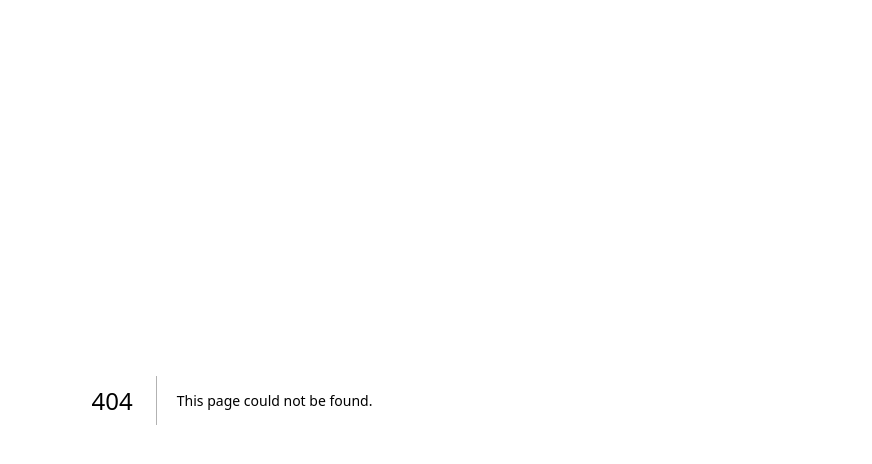
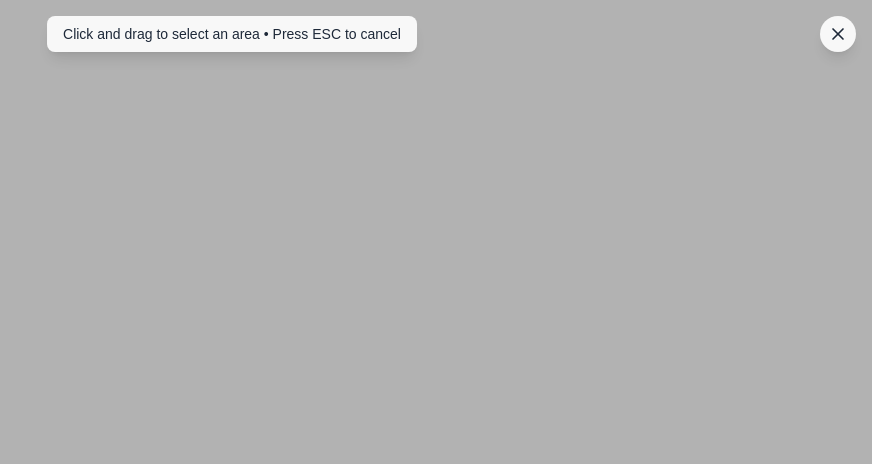
Before and after one commit to chene0/plutodesk, a Next.js app in the folder frontend/: page /tauri/overlay/screenshot in a window 1280 px wide. Before the commit this address had no page. Shown: the top 464 px of the page, without its empty margins (408-1280 px from the left). Built offline with nearby package versions, Linux system fonts and the light colour scheme.

Commit message:
implement working toggle for screenshot overlay

```diff
--- a/frontend/package.json
+++ b/frontend/package.json
@@ -17,6 +17,7 @@
     "@tauri-apps/plugin-http": "^2.4.4",
     "cors": "^2.8.5",
     "jest-environment-jsdom": "^30.0.5",
+    "lucide-react": "^0.539.0",
     "next": "15.3.3",
     "react": "^19.0.0",
     "react-dom": "^19.0.0",
--- /dev/null
+++ b/frontend/src/app/tauri/overlay/screenshot/page.tsx
@@ -0,0 +1,13 @@
+"use client"
+
+import { ScreenshotOverlay } from "@/components/screenshot-overlay";
+import { closeScreenshotOverlay } from "@/utils/tauri/overlay/close_screenshot";
+
+export default function Page() {
+    return (
+        <ScreenshotOverlay onClose={() => {
+            console.log("Screenshot overlay closed");
+            closeScreenshotOverlay();
+        }} />
+    );
+}
--- /dev/null
+++ b/frontend/src/components/screenshot-overlay.tsx
@@ -0,0 +1,214 @@
+"use client"
+
+import type React from "react"
+
+import { useState, useRef, useCallback, useEffect } from "react"
+import { X, Copy, Download, Crop } from "lucide-react"
+
+interface SelectionArea {
+    startX: number
+    startY: number
+    endX: number
+    endY: number
+}
+
+interface ScreenshotOverlayProps {
+    onClose: () => void
+}
+
+export function ScreenshotOverlay({ onClose }: ScreenshotOverlayProps) {
+    const [isSelecting, setIsSelecting] = useState(false)
+    const [selection, setSelection] = useState<SelectionArea | null>(null)
+    const [showToolbar, setShowToolbar] = useState(false)
+    const overlayRef = useRef<HTMLDivElement>(null)
+
+    const handleMouseDown = useCallback((e: React.MouseEvent) => {
+        if (e.target !== overlayRef.current) return
+
+        const rect = overlayRef.current!.getBoundingClientRect()
+        const startX = e.clientX - rect.left
+        const startY = e.clientY - rect.top
+
+        setIsSelecting(true)
+        setSelection({
+            startX,
+            startY,
+            endX: startX,
+            endY: startY,
+        })
+        setShowToolbar(false)
+    }, [])
+
+    const handleMouseMove = useCallback(
+        (e: React.MouseEvent) => {
+            if (!isSelecting || !selection) return
+
+            const rect = overlayRef.current!.getBoundingClientRect()
+            const endX = e.clientX - rect.left
+            const endY = e.clientY - rect.top
+
+            setSelection((prev) =>
+                prev
+                    ? {
+                        ...prev,
+                        endX,
+                        endY,
+                    }
+                    : null,
+            )
+        },
+        [isSelecting, selection],
+    )
+
+    const handleMouseUp = useCallback(() => {
+        if (isSelecting && selection) {
+            setIsSelecting(false)
+            // Only show toolbar if there's a meaningful selection
+            const width = Math.abs(selection.endX - selection.startX)
+            const height = Math.abs(selection.endY - selection.startY)
+            if (width > 10 && height > 10) {
+                setShowToolbar(true)
+            }
+        }
+    }, [isSelecting, selection])
+
+    const handleKeyDown = useCallback(
+        (e: KeyboardEvent) => {
+            if (e.key === "Escape") {
+                onClose()
+            }
+        },
+        [onClose],
+    )
+
+    useEffect(() => {
+        document.addEventListener("keydown", handleKeyDown)
+        return () => document.removeEventListener("keydown", handleKeyDown)
+    }, [handleKeyDown])
+
+    const getSelectionStyle = () => {
+        if (!selection) return {}
+
+        const left = Math.min(selection.startX, selection.endX)
+        const top = Math.min(selection.startY, selection.endY)
+        const width = Math.abs(selection.endX - selection.startX)
+        const height = Math.abs(selection.endY - selection.startY)
+
+        return {
+            left: `${left}px`,
+            top: `${top}px`,
+            width: `${width}px`,
+            height: `${height}px`,
+        }
+    }
+
+    const getToolbarPosition = () => {
+        if (!selection) return {}
+
+        const left = Math.min(selection.startX, selection.endX)
+        const top = Math.min(selection.startY, selection.endY)
+        const width = Math.abs(selection.endX - selection.startX)
+        const height = Math.abs(selection.endY - selection.startY)
+
+        // Position toolbar below the selection, or above if near bottom
+        const toolbarTop = top + height + 10
+        const toolbarLeft = left + width / 2
+
+        return {
+            left: `${toolbarLeft}px`,
+            top: `${toolbarTop}px`,
+            transform: "translateX(-50%)",
+        }
+    }
+
+    return (
+        <div
+            ref={overlayRef}
+            className="fixed inset-0 z-50 cursor-crosshair"
+            style={{ backgroundColor: "rgba(0, 0, 0, 0.3)" }}
+            onMouseDown={handleMouseDown}
+            onMouseMove={handleMouseMove}
+            onMouseUp={handleMouseUp}
+        >
+            {/* Close button */}
+            <button
+                onClick={onClose}
+                className="absolute top-4 right-4 z-60 bg-white/90 hover:bg-white text-gray-800 p-2 rounded-full shadow-lg transition-colors"
+            >
+                <X size={20} />
+            </button>
+
+            {/* Instructions */}
+            <div className="absolute top-4 left-1/2 transform -translate-x-1/2 z-60 bg-white/90 text-gray-800 px-4 py-2 rounded-lg shadow-lg">
+                <p className="text-sm font-medium">Click and drag to select an area • Press ESC to cancel</p>
+            </div>
+
+            {/* Selection area */}
+            {selection && (
+                <>
+                    {/* Clear selection area */}
+                    <div
+                        className="absolute border-2 border-blue-500 bg-transparent"
+                        style={{
+                            ...getSelectionStyle(),
+                            boxShadow: "0 0 0 9999px rgba(0, 0, 0, 0.3)",
+                        }}
+                    />
+
+                    {/* Selection border with resize handles */}
+                    <div className="absolute border-2 border-blue-500" style={getSelectionStyle()}>
+                        {/* Corner resize handles */}
+                        <div className="absolute -top-1 -left-1 w-3 h-3 bg-blue-500 cursor-nw-resize" />
+                        <div className="absolute -top-1 -right-1 w-3 h-3 bg-blue-500 cursor-ne-resize" />
+                        <div className="absolute -bottom-1 -left-1 w-3 h-3 bg-blue-500 cursor-sw-resize" />
+                        <div className="absolute -bottom-1 -right-1 w-3 h-3 bg-blue-500 cursor-se-resize" />
+
+                        {/* Edge resize handles */}
+                        <div className="absolute -top-1 left-1/2 transform -translate-x-1/2 w-3 h-3 bg-blue-500 cursor-n-resize" />
+                        <div className="absolute -bottom-1 left-1/2 transform -translate-x-1/2 w-3 h-3 bg-blue-500 cursor-s-resize" />
+                        <div className="absolute -left-1 top-1/2 transform -translate-y-1/2 w-3 h-3 bg-blue-500 cursor-w-resize" />
+                        <div className="absolute -right-1 top-1/2 transform -translate-y-1/2 w-3 h-3 bg-blue-500 cursor-e-resize" />
+                    </div>
+
+                    {/* Selection dimensions */}
+                    {selection && (
+                        <div
+                            className="absolute bg-blue-500 text-white px-2 py-1 rounded text-xs font-medium"
+                            style={{
+                                left: `${Math.min(selection.startX, selection.endX)}px`,
+                                top: `${Math.min(selection.startY, selection.endY) - 25}px`,
+                            }}
+                        >
+                            {Math.abs(selection.endX - selection.startX)} × {Math.abs(selection.endY - selection.startY)}
+                        </div>
+                    )}
+                </>
+            )}
+
+            {/* Action toolbar */}
+            {showToolbar && selection && (
+                <div
+                    className="absolute z-60 bg-white rounded-lg shadow-lg border p-2 flex items-center gap-2"
+                    style={getToolbarPosition()}
+                >
+                    <button className="flex items-center gap-2 px-3 py-2 bg-blue-500 text-white rounded hover:bg-blue-600 transition-colors text-sm font-medium">
+                        <Crop size={16} />
+                        Capture
+                    </button>
+                    <button className="flex items-center gap-2 px-3 py-2 bg-gray-100 text-gray-700 rounded hover:bg-gray-200 transition-colors text-sm">
+                        <Copy size={16} />
+                        Copy
+                    </button>
+                    <button className="flex items-center gap-2 px-3 py-2 bg-gray-100 text-gray-700 rounded hover:bg-gray-200 transition-colors text-sm">
+                        <Download size={16} />
+                        Save
+                    </button>
+                    <div className="w-px h-6 bg-gray-300" />
+                    <button onClick={onClose} className="p-2 text-gray-500 hover:text-gray-700 transition-colors">
+                        <X size={16} />
+                    </button>
+                </div>
+            )}
+        </div>
+    )
+}
--- /dev/null
+++ b/frontend/src/utils/tauri/overlay/close_screenshot.ts
@@ -0,0 +1,5 @@
+import { invoke } from '@tauri-apps/api/core';
+
+export function closeScreenshotOverlay() {
+    invoke('close_screenshot_overlay');
+}
```
Also changed, not shown: 2 other files (tests, documents, lock files or other folders).
